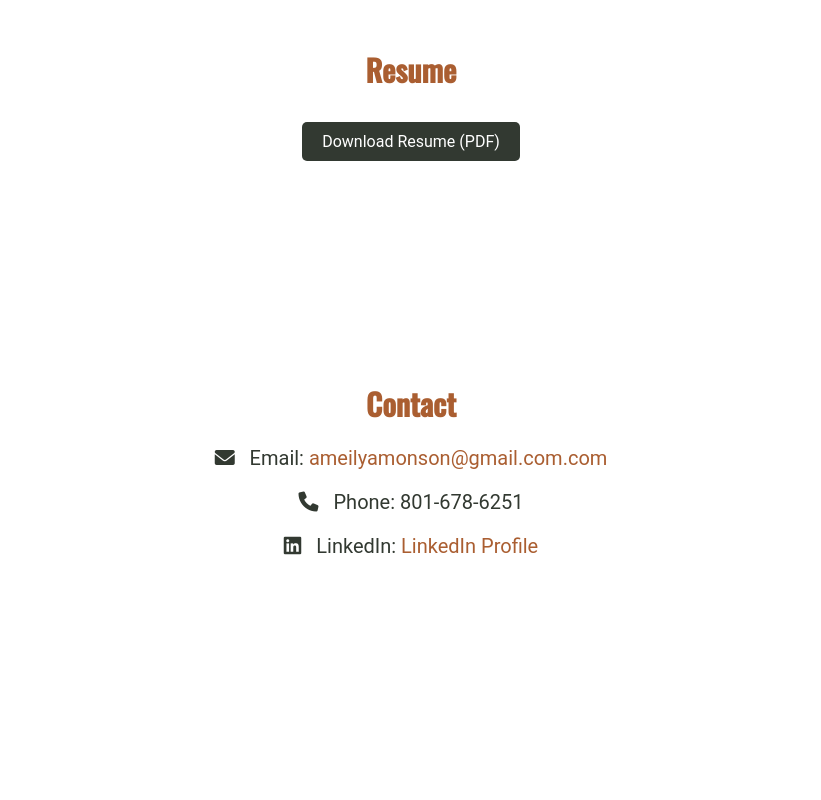
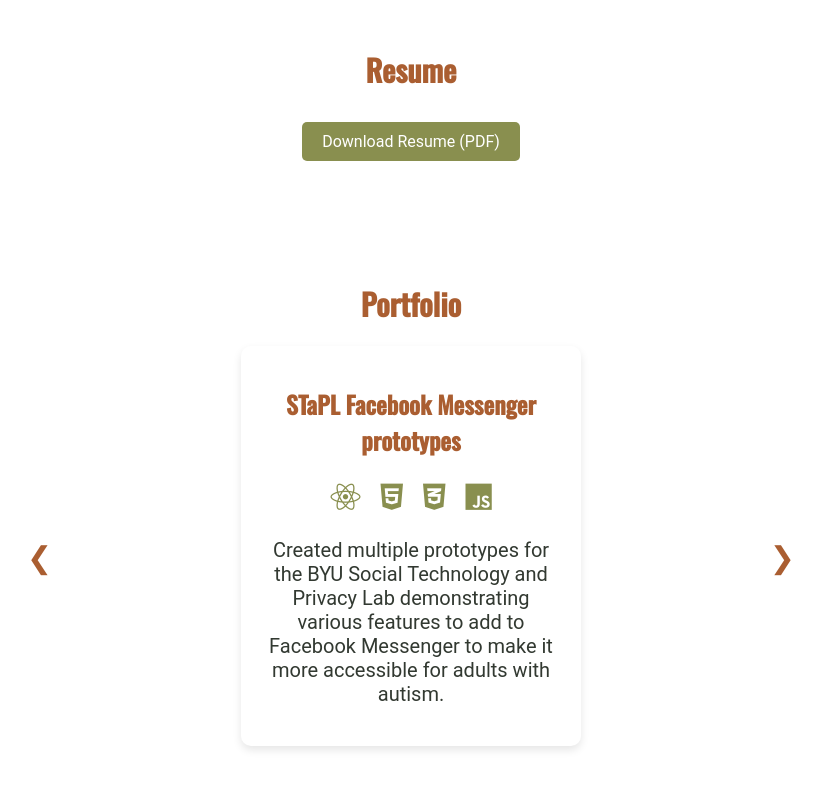
Before and after one commit to ameilyam/ameilyam.github.io, a plain HTML site: page index.html in a window 1280 px wide. Shown: the part 1820-2620 px from the top of the page, without its empty margins (229-1050 px from the left). Before the commit the page ends 2448 px from the top, so only its background shows below. Drawn offline with nearby package versions, Linux system fonts and the light colour scheme.

Commit message:
added the portfolio section and changed some styling

```diff
--- a/app.css
+++ b/app.css
@@ -98,7 +98,7 @@
   width: 250px;
   height: 250px;
   border-radius: 50%;
-  border: 2px solid #AA5E31;
+  border: 4px solid #898F4F;
 }
 
 .about-me-text {
@@ -125,7 +125,7 @@
   display: inline-block;
   padding: 10px 20px;
   margin-top: 10px;
-  background-color: #323931;
+  background-color: #898F4F;
   color: white;
   text-decoration: none;
   border-radius: 5px;
@@ -135,6 +135,85 @@
 .resume-download a:hover {
   background-color: #8A4528;
 }
+
+
+/* Styling for the Portfolio section */
+.portfolio-title {
+  font-family: 'Oswald', sans-serif;
+  font-size: 30px;
+  color: #AA5E31;
+  text-align: center;
+  margin-bottom: 20px;
+}
+
+.slideshow-container {
+  position: relative;
+  width: 80%;
+  max-width: 800px;
+  margin: 0 auto;
+}
+
+.slide {
+  display: none;
+  text-align: center;
+  padding: 20px;
+  border-radius: 10px;
+  box-shadow: 0 4px 8px rgba(0, 0, 0, 0.1);
+  background-color: #ffffff;
+  max-width: 300px;
+  margin: 0 auto;
+}
+
+.slide h2 {
+  font-family: 'Oswald', sans-serif;
+  font-size: 24px;
+  color: #AA5E31;
+  margin-bottom: 10px;
+}
+
+.slide p.technologies {
+  font-size: 24px; /* Adjusted font size */
+  color: #898F4F;
+}
+
+.slide p.technologies i {
+  margin: 0 10px; /* Adjusted spacing */
+  font-size: 30px; /* Increased icon size */
+}
+
+.slide p.project-description {
+  font-family: 'Roboto', sans-serif;
+  font-size: 20px;
+  color: #323931;
+  margin-top: 10px;
+}
+
+.prev, .next {
+  position: absolute;
+  top: 50%;
+  width: auto;
+  padding: 16px;
+  margin-top: -22px;
+  color: #AA5E31;
+  font-size: 30px;
+  cursor: pointer;
+}
+
+.prev {
+  left: 0;
+}
+
+.next {
+  right: 0;
+}
+
+.prev:hover, .next:hover {
+  background-color: rgba(170, 94, 49, 0.2);
+  color: #8A4528;
+}
+
+
+
 
 
 /* Styling for the Contact section */
@@ -159,6 +238,19 @@
 }
 
 .contact-details i {
+  color: #898F4F; /* Set the color of the icons */
+}
+
+.contact-details a {
+  color: #898F4F; /* Set the color of the links */
+}
+
+.contact-details a:hover {
+  color: #AA5E31; /* Change the color on hover */
+}
+
+
+.contact-details i {
   margin-right: 10px;
 }
 
@@ -170,6 +262,9 @@
 .contact-details a:hover {
   text-decoration: underline;
 }
+
+
+
 
 
 /* Adjustments for smaller screens */
--- a/app.js
+++ b/app.js
@@ -11,3 +11,27 @@
     });
   });
 });
+
+
+var slideIndex = 0;
+var slideshowTimeout;
+
+showSlides();
+
+function plusSlides(n) {
+  clearTimeout(slideshowTimeout);  // Clear existing timeout
+  showSlides(slideIndex += n);
+}
+
+function showSlides() {
+  var i;
+  var slides = document.getElementsByClassName("slide");
+  if (slideIndex >= slides.length) { slideIndex = 0 }
+  if (slideIndex < 0) { slideIndex = slides.length - 1 }
+  for (i = 0; i < slides.length; i++) {
+    slides[i].style.display = "none";
+  }
+  slides[slideIndex].style.display = "block";
+  slideIndex++;
+  slideshowTimeout = setTimeout(showSlides, 5000); // Change slide every 5 seconds
+}
--- a/index.html
+++ b/index.html
@@ -72,7 +72,49 @@
     </div>
 
     <div id="portfolio" class="section">
-      <!-- Content for Section 3 -->
+      <h1 class="portfolio-title">Portfolio</h1>
+
+      <!-- Slideshow container -->
+      <div class="slideshow-container">
+        <!-- Slide 1 -->
+        <div class="slide fade">
+          <h2 class="project-title">ameilyam.github.io</h2>
+          <p class="technologies"><i class="fab fa-html5"></i><i class="fab fa-css3-alt"></i><i class="fab fa-js"></i></p>
+          <p class="project-description">My personal website created using HTML, CSS, and JavaScript.</p>
+        </div>
+
+        <!-- Slide 2 -->
+        <div class="slide fade">
+          <h2 class="project-title">STaPL Facebook Messenger prototypes</h2>
+          <p class="technologies"><i class="fab fa-react"></i><i class="fab fa-html5"></i><i class="fab fa-css3-alt"></i><i class="fab fa-js"></i></p>
+          <p class="project-description">Created multiple prototypes for the BYU Social Technology and Privacy Lab demonstrating various features to add to Facebook Messenger to make it more accessible for adults with autism.</p>
+        </div>
+
+        <!-- Slide 3 -->
+        <div class="slide fade">
+          <h2 class="project-title">STaPL Facebook friends Chrome extension</h2>
+          <p class="technologies"><i class="fab fa-js"></i><i class="fab fa-python"></i></p>
+          <p class="project-description">A Chrome extension that looks through the Facebook friends of a signed-in user and uses a Facebook scraper to determine potentially dangerous people.</p>
+        </div>
+
+        <!-- Slide 4 -->
+        <div class="slide fade">
+          <h2 class="project-title">Tweeter</h2>
+          <p class="technologies"><i class="fab fa-java"></i><i class="fab fa-aws"></i><i class="fab fa-android"></i></p>
+          <p class="project-description">A full-featured social media platform replicating core Twitter functionalities, using Java, AWS, and Android Studio.</p>
+        </div>
+
+        <!-- Slide 5 -->
+        <div class="slide fade">
+          <h2 class="project-title">Secret Santa</h2>
+          <p class="technologies"><i class="fab fa-js"></i><i class="fab fa-html5"></i><i class="fab fa-css3-alt"></i></p>
+          <p class="project-description">A user-friendly website facilitating seamless anonymous gift exchanges for groups, including families and companies, using TypeScript, HTML, and CSS.</p>
+        </div>
+
+        <!-- Navigation arrows -->
+        <a class="prev" onclick="plusSlides(-1)">&#10094;</a>
+        <a class="next" onclick="plusSlides(1)">&#10095;</a>
+      </div>
     </div>
 
     <div id="contact" class="section">
```
Lines whose indentation alone changed are shown as unchanged.
